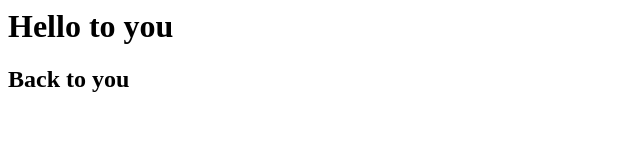
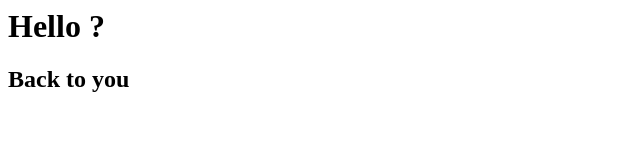
Before and after one commit to 73maletti/helloWord, a plain HTML site: page index.html in a window 1280 px wide. Shown: the whole page, without its empty margins (0-640 px from the left). Drawn offline with Linux system fonts and the light colour scheme.

Commit message:
changed Hello to you to Hello ?

```diff
--- a/index.html
+++ b/index.html
@@ -7,7 +7,7 @@
  </title>
 </head>
 <body>
-<h1>Hello to you</h1>
+<h1>Hello ?</h1>
 <h2>Back to you</h2>
 
 </body>
```
